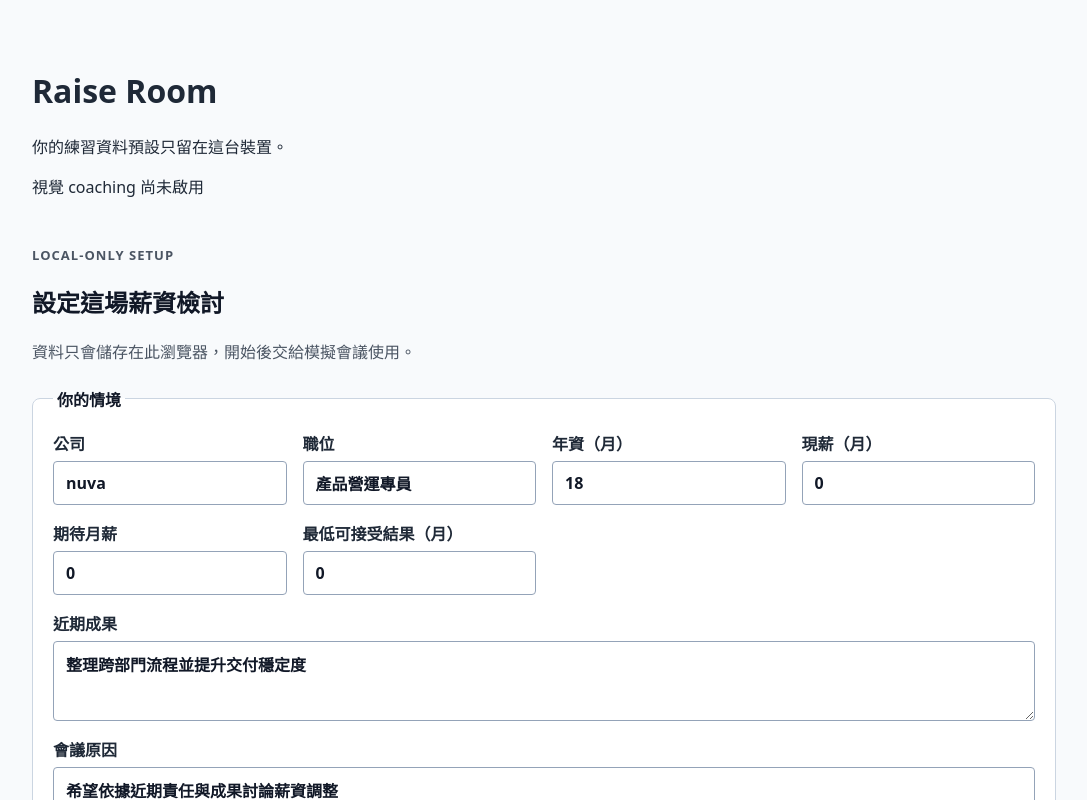
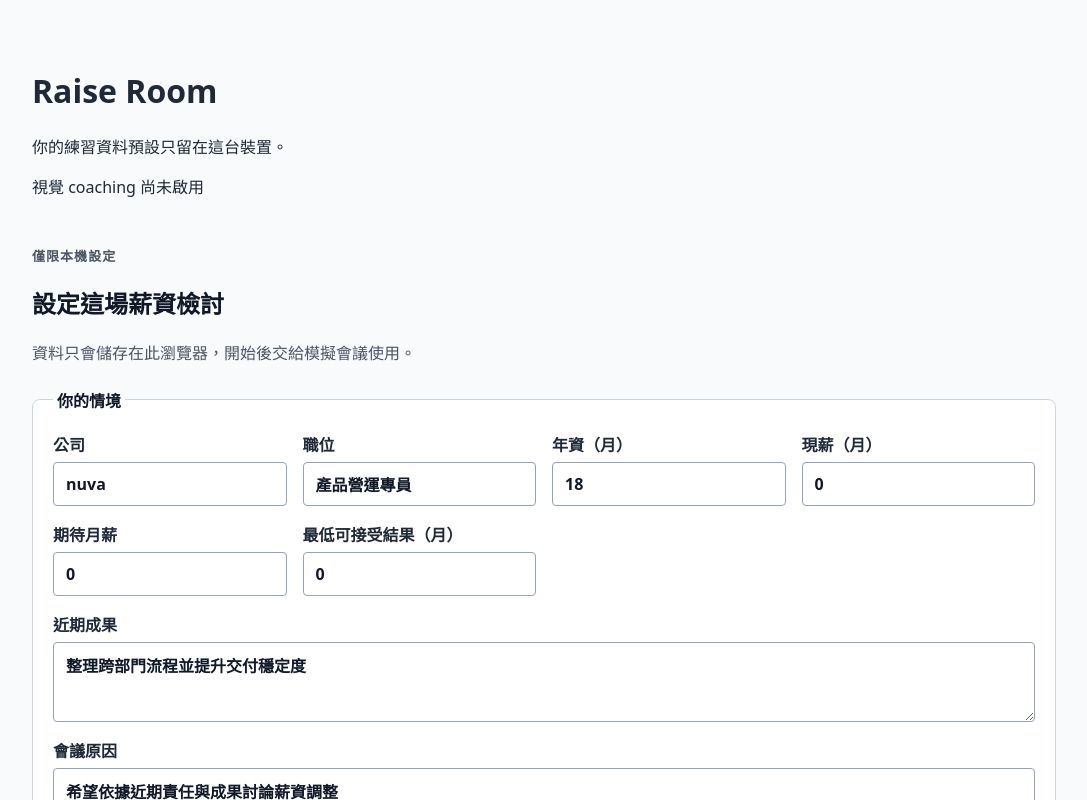
Before and after one commit to meetnuva/raise-room, a React (Vite) app: page / in a window 1280 px wide. Shown: the top 800 px of the page, without its empty margins (96-1183 px from the left). Built offline with nearby package versions, Linux system fonts and the light colour scheme.

Commit message:
fix: translate local-only setup label

```diff
--- a/src/components/ScenarioWorkshop.tsx
+++ b/src/components/ScenarioWorkshop.tsx
@@ -76,7 +76,7 @@ export function ScenarioWorkshop({
   return (
     <section aria-labelledby="scenario-workshop-title" className="scenario-workshop">
       <div className="section-heading">
-        <p className="eyebrow">Local-only setup</p>
+        <p className="eyebrow">僅限本機設定</p>
         <h2 id="scenario-workshop-title">設定這場薪資檢討</h2>
         <p>資料只會儲存在此瀏覽器，開始後交給模擬會議使用。</p>
       </div>
```
Also changed, not shown: .superpowers/sdd/task-3-report.md (added), 1 other file (tests, documents, lock files or other folders).
